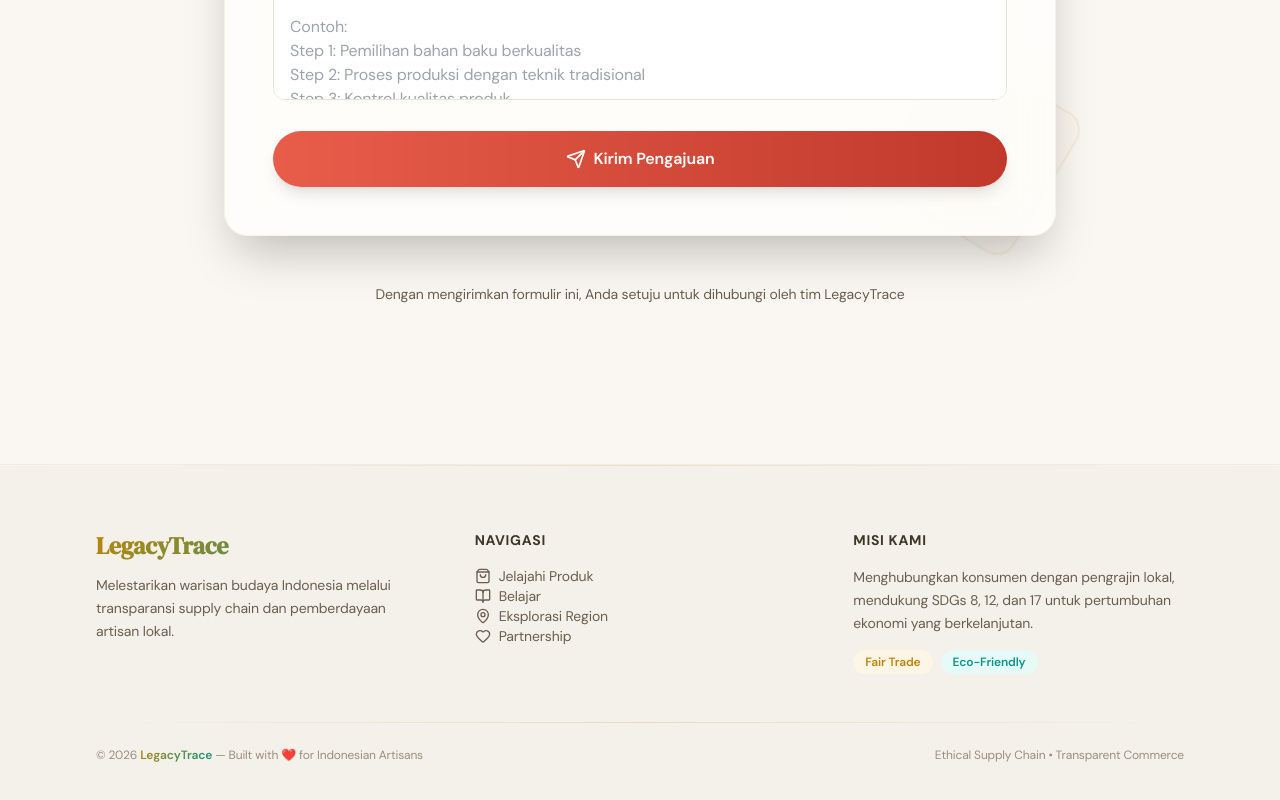
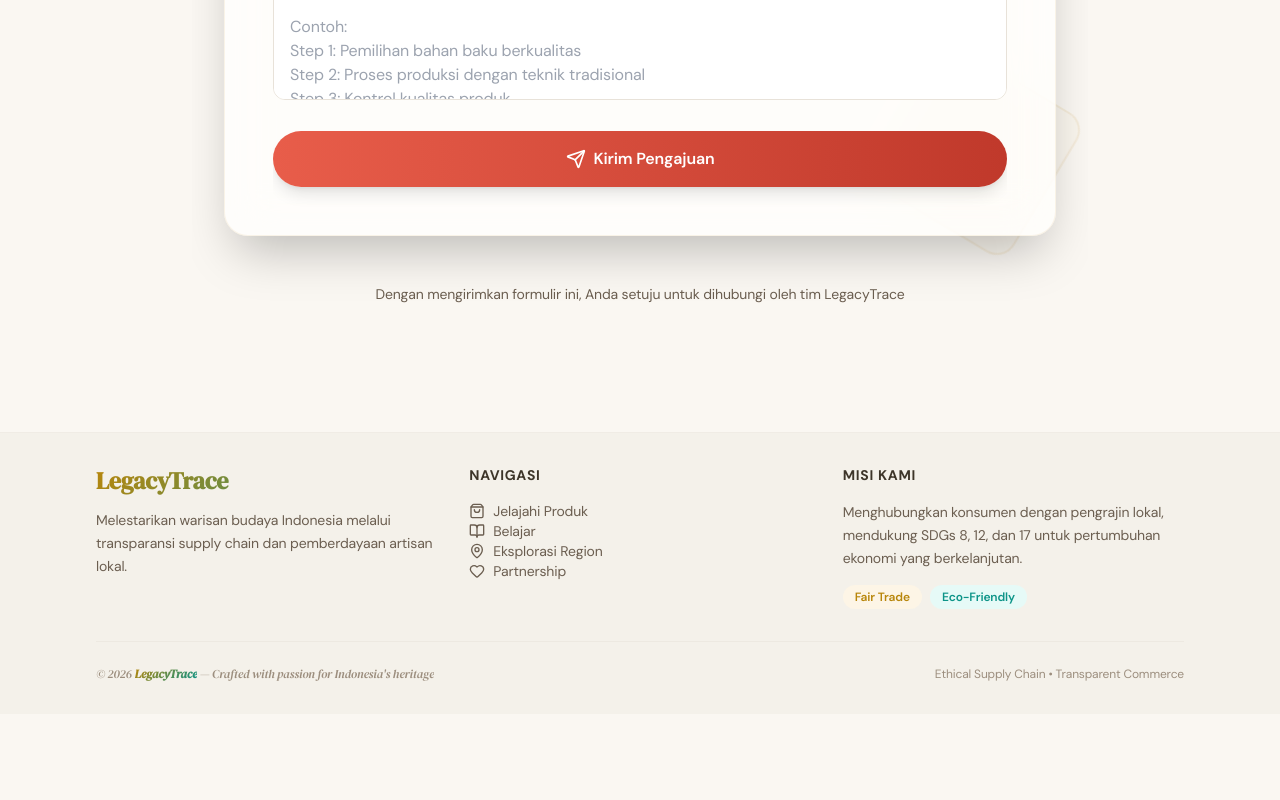
Before and after one commit to briellaYourBae/LegacyTrace, a React (Vite) app: page /partnership in a window 1280 px wide. Shown: the part 1276-2076 px from the top of the page. After the commit the page ends 1990 px from the top, so only its background shows below. Built offline with nearby package versions, Linux system fonts and the light colour scheme.

Commit message:
Update footer styling and text for elegance

```diff
--- a/src/components/Footer.tsx
+++ b/src/components/Footer.tsx
@@ -14,19 +14,16 @@ export const Footer = () => {
 
   return (
     <motion.footer
-      className="relative mt-20 border-t border-stone-100/50 dark:border-night-border/50"
+      className="relative mt-12 border-t border-stone-100/50 dark:border-night-border/50"
       initial={{ opacity: 0, y: 20 }}
       whileInView={{ opacity: 1, y: 0 }}
       viewport={{ once: true }}
       transition={{ duration: 0.6 }}
     >
-      {/* Gradient divider line */}
-      <div className="section-divider" />
-
-      <div className="bg-warm-sand/50 dark:bg-night-surface/50 py-16">
+      <div className="bg-warm-sand/50 dark:bg-night-surface/50 py-8">
         <div className="max-w-6xl mx-auto px-8">
 
-          <div className="grid grid-cols-1 md:grid-cols-3 gap-12 mb-12">
+          <div className="grid grid-cols-1 md:grid-cols-3 gap-8 mb-8">
             {/* Brand */}
             <div>
               <h3 className="text-2xl font-serif font-bold gradient-text mb-3">LegacyTrace</h3>
@@ -67,16 +64,16 @@ export const Footer = () => {
           </div>
 
           {/* Bottom bar */}
-          <div className="section-divider mb-6" />
+          <div className="border-t border-stone-100/50 dark:border-night-border/50 pt-6 mt-2">
           <div className="flex flex-col md:flex-row items-center justify-between gap-4">
-            <p className="text-xs text-muted-text dark:text-dark-muted">
-              © {currentYear} <span className="font-semibold gradient-text">LegacyTrace</span> — Built with ❤️ for Indonesian Artisans
+            <p className="text-xs text-muted-text dark:text-dark-muted font-serif italic">
+              © {currentYear} <span className="font-semibold gradient-text">LegacyTrace</span> — Crafted with passion for Indonesia's heritage
             </p>
             <p className="text-xs text-muted-text dark:text-dark-muted">
               Ethical Supply Chain • Transparent Commerce
             </p>
           </div>
-
+          </div>
         </div>
       </div>
     </motion.footer>
--- a/src/darkmode.css
+++ b/src/darkmode.css
@@ -1,6 +1,11 @@
 /* ══════════════════════════════════════════
    LegacyTrace — Premium Design System CSS
    ══════════════════════════════════════════ */
+
+/* ── Global Box Sizing ── */
+*, *::before, *::after {
+  box-sizing: border-box;
+}
 
 /* ── Smooth Transitions ── */
 * {
@@ -22,6 +27,22 @@ body {
   -webkit-font-smoothing: antialiased;
   -moz-osx-font-smoothing: grayscale;
   letter-spacing: -0.01em;
+  margin: 0;
+  padding: 0;
+}
+
+/* ── Fix Double Scrollbar ── */
+#root {
+  width: 100%;
+}
+
+/* ── Prevent Horizontal Overflow ── */
+main {
+  width: 100%;
+}
+
+section {
+  max-width: 100%;
 }
 
 /* ══════════════════════
@@ -392,3 +413,13 @@ body {
     color-scheme: dark;
   }
 }
+
+/* Fix scrollbar issues */
+* {
+  overflow-x: clip !important;
+}
+
+html, body, #root {
+  overflow-x: visible !important;
+  overflow-y: auto !important;
+}
--- a/src/pages/Artisan.tsx
+++ b/src/pages/Artisan.tsx
@@ -110,17 +110,17 @@ export const ArtisanPage = () => {
 
       {/* Footer */}
       <motion.section
-        className="max-w-6xl mx-auto px-8 py-8 text-center"
+        className="max-w-2xl mx-auto px-16 py-8 text-center bg-brown-primary rounded-[2rem]"
         initial={{ opacity: 0 }}
         whileInView={{ opacity: 1 }}
         viewport={{ once: true }}
       >
-        <p className="text-lg text-brown-primary font-semibold mb-6">
+        <p className="text-lg text-white font-semibold mb-6">
           Support this artisan by exploring their digital passports
         </p>
         <motion.button
           onClick={() => navigate('/products')}
-          className="px-8 py-3 bg-brown-primary text-white font-semibold rounded-full hover:bg-gold transition-colors flex items-center gap-2 mx-auto"
+          className="px-8 py-3 bg-white text-brown-primary font-semibold rounded-full hover:bg-gold hover:text-white transition-colors flex items-center gap-2 mx-auto"
           whileHover={{ scale: 1.05 }}
           whileTap={{ scale: 0.95 }}
         >
--- a/src/pages/Home.tsx
+++ b/src/pages/Home.tsx
@@ -121,7 +121,7 @@ export const Home = () => {
   }
 
   return (
-    <div className="min-h-screen overflow-x-hidden relative page-transition">
+    <div className="min-h-screen relative page-transition">
       <BackgroundShapes variant="default" />
 
       {/* ═══════════════════════════════════
@@ -182,7 +182,7 @@ export const Home = () => {
             <div className="flex flex-col sm:flex-row gap-4">
               <Link to="/products">
                 <motion.button
-                  className="px-8 py-4 bg-gradient-to-r from-coral to-coral-deep dark:from-coral-neon dark:to-coral-bright text-white font-semibold rounded-full shadow-lg hover:shadow-xl hover:shadow-coral/30 dark:hover:shadow-coral-neon/30 transition-all duration-250 flex items-center gap-2 btn-glow"
+                  className="px-8 py-4 bg-gradient-to-r from-gold to-gold-deep dark:from-gold-neon dark:to-gold-bright text-white dark:text-night font-semibold rounded-full shadow-lg hover:shadow-xl hover:shadow-gold/30 dark:hover:shadow-gold-neon/30 transition-all duration-250 flex items-center gap-2 btn-glow"
                   whileHover={{ scale: 1.05, y: -2 }}
                   whileTap={{ scale: 0.95 }}
                 >
@@ -191,7 +191,7 @@ export const Home = () => {
               </Link>
               <Link to="/edutainment">
                 <motion.button
-                  className="px-8 py-4 bg-gradient-to-r from-teal to-teal-deep dark:from-teal-neon dark:to-teal-bright text-white font-semibold rounded-full shadow-lg hover:shadow-xl hover:shadow-teal/30 dark:hover:shadow-teal-neon/30 transition-all duration-250 btn-glow"
+                  className="px-8 py-4 bg-cream dark:bg-night-card text-gold dark:text-gold-neon font-semibold rounded-full border-2 border-gold dark:border-gold-neon shadow-lg hover:shadow-xl hover:shadow-gold/30 dark:hover:shadow-gold-neon/30 transition-all duration-250"
                   whileHover={{ scale: 1.05, y: -2 }}
                   whileTap={{ scale: 0.95 }}
                 >
@@ -439,7 +439,7 @@ export const Home = () => {
               <p className="text-2xl font-bold text-ink dark:text-dark-heading mb-2">Jelajahi Produk Berdasarkan Region</p>
               <p className="text-stone-text dark:text-dark-muted mb-8">5 Pulau Besar & 5 Kepulauan dengan keunikan budaya masing-masing</p>
               <motion.button
-                className="px-8 py-4 bg-gradient-to-r from-coral to-coral-deep dark:from-coral-neon dark:to-coral-bright text-white font-semibold rounded-full shadow-md hover:shadow-lg hover:shadow-coral/30 dark:hover:shadow-coral-neon/30 transition-all duration-250 flex items-center gap-2 mx-auto btn-glow"
+                className="px-8 py-4 bg-gradient-to-r from-gold to-gold-deep dark:from-gold-neon dark:to-gold-bright text-white dark:text-night font-semibold rounded-full shadow-md hover:shadow-lg hover:shadow-gold/30 dark:hover:shadow-gold-neon/30 transition-all duration-250 flex items-center gap-2 mx-auto btn-glow"
                 whileHover={{ scale: 1.05, y: -2 }}
                 whileTap={{ scale: 0.95 }}
               >
@@ -527,7 +527,7 @@ export const Home = () => {
             <div className="flex flex-col sm:flex-row gap-4 justify-center">
               <Link to="/products">
                 <motion.button
-                  className="px-8 py-4 bg-gradient-to-r from-coral to-coral-deep dark:from-coral-neon dark:to-coral-bright text-white font-semibold rounded-full shadow-lg hover:shadow-xl hover:shadow-coral/30 dark:hover:shadow-coral-neon/30 transition-all duration-250 btn-glow"
+                  className="px-8 py-4 bg-gradient-to-r from-gold to-gold-deep dark:from-gold-neon dark:to-gold-bright text-white dark:text-night font-semibold rounded-full shadow-lg hover:shadow-xl hover:shadow-gold/30 dark:hover:shadow-gold-neon/30 transition-all duration-250 btn-glow"
                   whileHover={{ scale: 1.05, y: -2 }}
                   whileTap={{ scale: 0.95 }}
                 >
@@ -536,7 +536,7 @@ export const Home = () => {
               </Link>
               <Link to="/edutainment">
                 <motion.button
-                  className="px-8 py-4 bg-gradient-to-r from-teal to-teal-deep dark:from-teal-neon dark:to-teal-bright text-white font-semibold rounded-full shadow-lg hover:shadow-xl hover:shadow-teal/30 dark:hover:shadow-teal-neon/30 transition-all duration-250 btn-glow"
+                  className="px-8 py-4 bg-cream dark:bg-night-card text-gold dark:text-gold-neon font-semibold rounded-full border-2 border-gold dark:border-gold-neon shadow-lg hover:shadow-xl hover:shadow-gold/30 dark:hover:shadow-gold-neon/30 transition-all duration-250"
                   whileHover={{ scale: 1.05, y: -2 }}
                   whileTap={{ scale: 0.95 }}
                 >
@@ -590,7 +590,7 @@ export const Home = () => {
 
             <Link to="/partnership">
               <motion.button
-                className="px-8 py-4 bg-gradient-to-r from-cat-batik to-cat-weave dark:from-cat-cat-batik-dark dark:to-cat-weave-dark text-white font-semibold rounded-full shadow-lg hover:shadow-xl hover:shadow-cat-batik/30 dark:hover:shadow-cat-cat-batik-dark/30 transition-all duration-250 btn-glow"
+                className="px-8 py-4 bg-gradient-to-r from-gold to-gold-deep dark:from-gold-neon dark:to-gold-bright text-white dark:text-night font-semibold rounded-full shadow-lg hover:shadow-xl hover:shadow-gold/30 dark:hover:shadow-gold-neon/30 transition-all duration-250 btn-glow"
                 whileHover={{ scale: 1.05, y: -2 }}
                 whileTap={{ scale: 0.95 }}
               >
--- a/src/pages/Partnership.tsx
+++ b/src/pages/Partnership.tsx
@@ -28,7 +28,7 @@ export const Partnership = () => {
   }
 
   return (
-    <div className="min-h-screen overflow-x-hidden relative page-transition">
+    <div className="min-h-screen relative page-transition">
       <BackgroundShapes variant="default" />
 
       <motion.section
```
Also changed, not shown: 1 other file (tests, documents, lock files or other folders).
